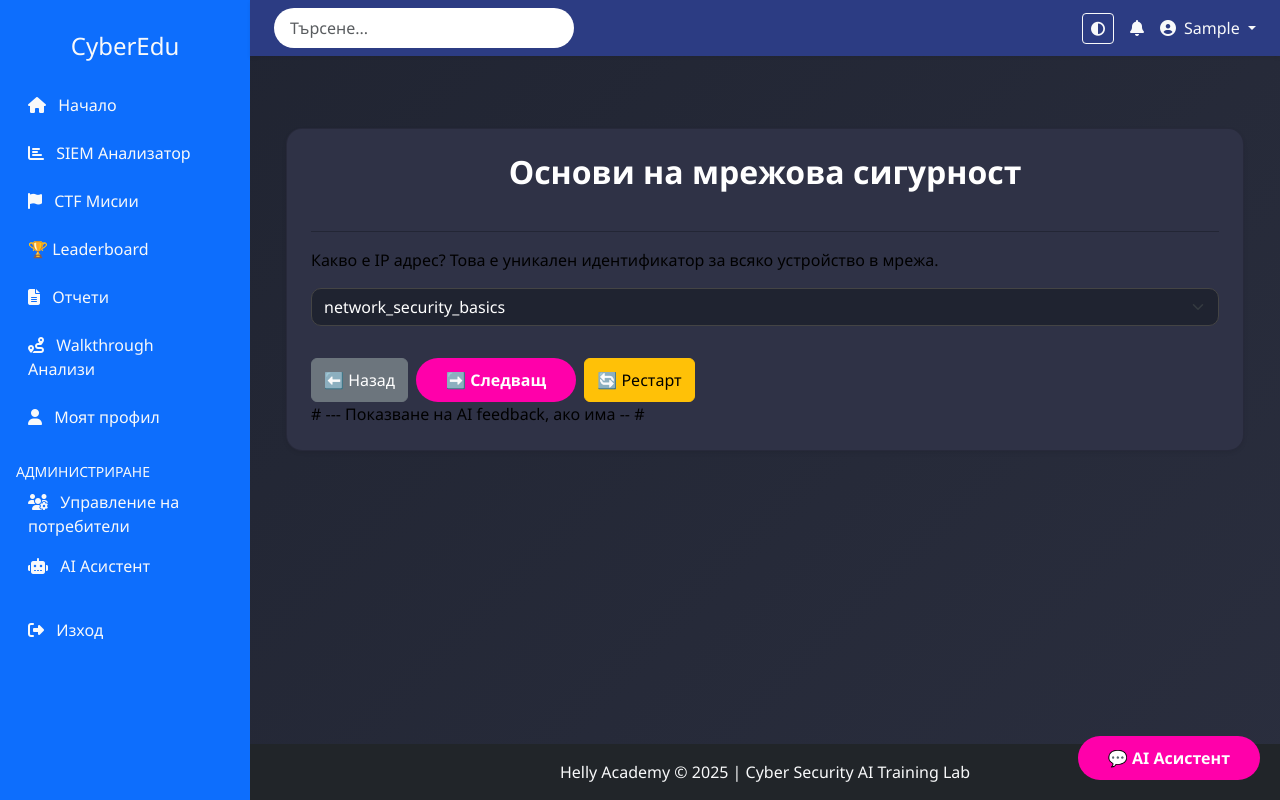
After one commit to HelinAlev389/cyberedu-ai-lab-by-helly-academy, a Flask app: page /learn in a window 1280 px wide. The commit adds this page. Run offline with Flask 3, Linux system fonts and the light colour scheme; the visitor is signed in with stand-in values (Sample User, id 1); some libraries are stand-ins or nearby versions.

Commit message:
Fix learn route: restore endpoint, add lessons catalog + secure filename

```diff
--- a/app.py
+++ b/app.py
@@ -15,6 +15,7 @@ from flask_login import (
     login_user, logout_user, login_required, current_user
 )
 from flask_mail import Mail, Message
+from flask_migrate import Migrate
 from flask_sqlalchemy import SQLAlchemy
 from flask_wtf import FlaskForm
 from itsdangerous import URLSafeTimedSerializer
@@ -29,8 +30,8 @@ from utils.ai_feedback import get_ctf_feedback
 from utils.ctf_missions import MISSIONS
 from utils.pdf_export import export_to_pdf, sanitize_filename
 from utils.save_ctf_response import save_ctf_report
+from utils.tutor import evaluate_answer, load_lesson
 from utils.walkthroughs import WALKTHROUGHS
-from flask_migrate import Migrate
 
 load_dotenv()
 
@@ -341,7 +342,8 @@ def forgot_password():
             token = generate_reset_token(user.username)
             reset_link = url_for('reset_password', token=token, _external=True)
 
-            msg = Message("Нулиране на парола", recipients=[user.username])
+            msg = Message("Нулиране на парола", recipients=[user.email])
+
             msg.body = f"Здравей,\n\nКликни тук за да нулираш паролата си:\n{reset_link}\n\nПоздрави, Helly Academy"
             mail.send(msg)
 
@@ -576,7 +578,7 @@ def ctf_mission(mission_id, tier, answers=None):
             except Exception as e:
                 flash(f"⚠️ Неуспешно зареждане на лог файл: {e}", "danger")
 
-        # 🧠 AI Feedback (с log_data, ако е наличен)
+        #  AI Feedback (с log_data, ако е наличен)
         ai_feedback = get_ctf_feedback(
             current_user.username,
             mission_id,
@@ -628,6 +630,8 @@ def ctf_result():
 @login_required
 def download_ctf_pdf(filename):
     return send_file(os.path.join("results", filename), as_attachment=True)
+    safe = secure_filename(filename)
+    return send_file(os.path.join("results", safe), as_attachment=True)
 
 
 class CTFResult(db.Model):
@@ -841,7 +845,7 @@ def upload_photo():
         flash("Позволени формати: PNG, JPG, JPEG", "danger")
         return redirect(url_for("profile"))
 
-    filename = f"{current_user.username}_{photo.filename}"
+    filename = f"{current_user.username}_{secure_filename(photo.filename)}"
     upload_path = os.path.join("static", "uploads")
     os.makedirs(upload_path, exist_ok=True)
     photo.save(os.path.join(upload_path, filename))
@@ -894,6 +898,64 @@ def update_profile():
     return redirect(url_for('profile'))
 
 
+# helpers
+def lessons_catalog() -> dict:
+    path = os.path.join(os.path.dirname(__file__), "lessons.json")
+    try:
+        with open(path, encoding="utf-8") as f:
+            return json.load(f)
+    except (OSError, json.JSONDecodeError):
+        return {}
+
+
+# route
+@app.route("/learn", methods=["GET", "POST"])
+@login_required
+def learn():
+    catalog = lessons_catalog()
+    lesson_id = request.args.get("lesson_id", "network_security_basics")
+    lesson = catalog.get(lesson_id)
+    if not lesson:
+        return "Lesson not found", 404
+
+    step_index = session.get("lesson_step", 0)
+    feedback = prev_answer = None
+
+    if request.method == "POST":
+        action = request.form.get("action")
+        max_idx = len(lesson["steps"]) - 1
+
+        if action in {"next", "back", "restart", "skip"}:
+            if action == "next":
+                step_index = min(step_index + 1, max_idx)
+            elif action == "back":
+                step_index = max(step_index - 1, 0)
+            elif action == "restart":
+                step_index = 0
+            elif action == "skip":
+                step_index = min(step_index + 1, max_idx)
+
+        elif action == "submit_answer":
+            user_answer = request.form.get("user_answer", "")
+            step = lesson["steps"][step_index]
+            rubric = step.get("rubric", "")
+            feedback = evaluate_answer(user_answer, rubric)
+            prev_answer = user_answer
+
+        session["lesson_step"] = step_index
+
+    step = lesson["steps"][step_index]
+    return render_template(
+        "lesson.html",
+        title=lesson["title"],
+        content=step["content"],
+        expect_input=step.get("expect_input", False),
+        feedback=feedback,
+        prev_answer=prev_answer,
+        available_lessons=list(catalog.keys()),
+    )
+
+
 if __name__ == "__main__":
     with app.app_context():
         db.create_all()
--- a/requirements.txt
+++ b/requirements.txt
@@ -12,3 +12,5 @@ wtforms~=3.2.1
 sqlalchemy~=2.0.40
 fpdf~=1.7.2
 itsdangerous~=2.2.0
+lesson~=0.0.1
+alembic~=1.15.2
--- /dev/null
+++ b/templates/lesson.html
@@ -0,0 +1,51 @@
+{% extends "base.html" %}
+{% block content %}
+<div class="container mt-5">
+  <div class="card p-4 shadow-sm rounded-4">
+    <h2>{{ title }}</h2>
+    <hr>
+    <p>{{ content }}</p>
+
+    <form class="mb-3">
+  <select name="lesson_id" class="form-select"
+          onchange="this.form.submit()">
+    {% for lid in available_lessons %}
+      <option value="{{ lid }}" {{ 'selected' if lid == current_id else '' }}>
+        {{ lid }}
+      </option>
+    {% endfor %}
+  </select>
+</form>
+
+
+    {# --- Ако тази стъпка очаква вход -- #}
+    {% if expect_input %}
+      <form method="POST" class="mt-3">
+        <div class="mb-3">
+          <textarea class="form-control" name="user_answer" rows="4"
+                    placeholder="Твоят отговор..." required>{{ prev_answer|default("") }}</textarea>
+        </div>
+        <button class="btn btn-success" name="action" value="submit_answer">Изпрати отговор</button>
+        <button class="btn btn-secondary" name="action" value="skip">Прескочи</button>
+      </form>
+    {% else %}
+      <form method="POST" class="d-flex gap-2 mt-3">
+        <button class="btn btn-secondary" name="action" value="back">⬅️ Назад</button>
+        <button class="btn btn-primary" name="action" value="next">➡️ Следващ</button>
+        <button class="btn btn-warning" name="action" value="restart">🔄 Рестарт</button>
+      </form>
+    {% endif %}
+
+    # --- Показване на AI feedback, ако има -- #
+    {% if feedback %}
+      <div class="alert alert-info mt-4">
+        <strong>AI Feedback:</strong><br>
+        {{ feedback }}
+      </div>
+      <form method="POST">
+        <button class="btn btn-primary" name="action" value="next">➡️ Следващ</button>
+      </form>
+    {% endif %}
+  </div>
+</div>
+{% endblock %}
--- /dev/null
+++ b/utils/lessons.json
@@ -0,0 +1,27 @@
+{
+  "network_security_basics": {
+    "title": "Основи на мрежова сигурност",
+    "steps": [
+      {
+        "id": 1,
+        "content": "Здравей! В този урок ще научиш основите на мрежова сигурност. Готов ли си да започнем?"
+      },
+      {
+        "id": 2,
+        "content": "Какво е IP адрес? Това е уникален идентификатор за всяко устройство в мрежа."
+      },
+      {
+        "id": 3,
+        "content": "Какво е Firewall? Това е система, която филтрира трафика и предотвратява неоторизиран достъп."
+      },
+      {
+        "id": 4,
+        "content": "Пример: Представи си firewall като охрана, която не пуска никой без пропуск."
+      },
+      {
+        "id": 5,
+        "content": "📝 Упражнение: Опиши с твои думи какво прави firewall. (Няма автоматична проверка засега.)"
+      }
+    ]
+  }
+}
```
Also changed, not shown: templates/base.html (+8 -6 lines), utils/tutor.py (added, +34 -0 lines).
